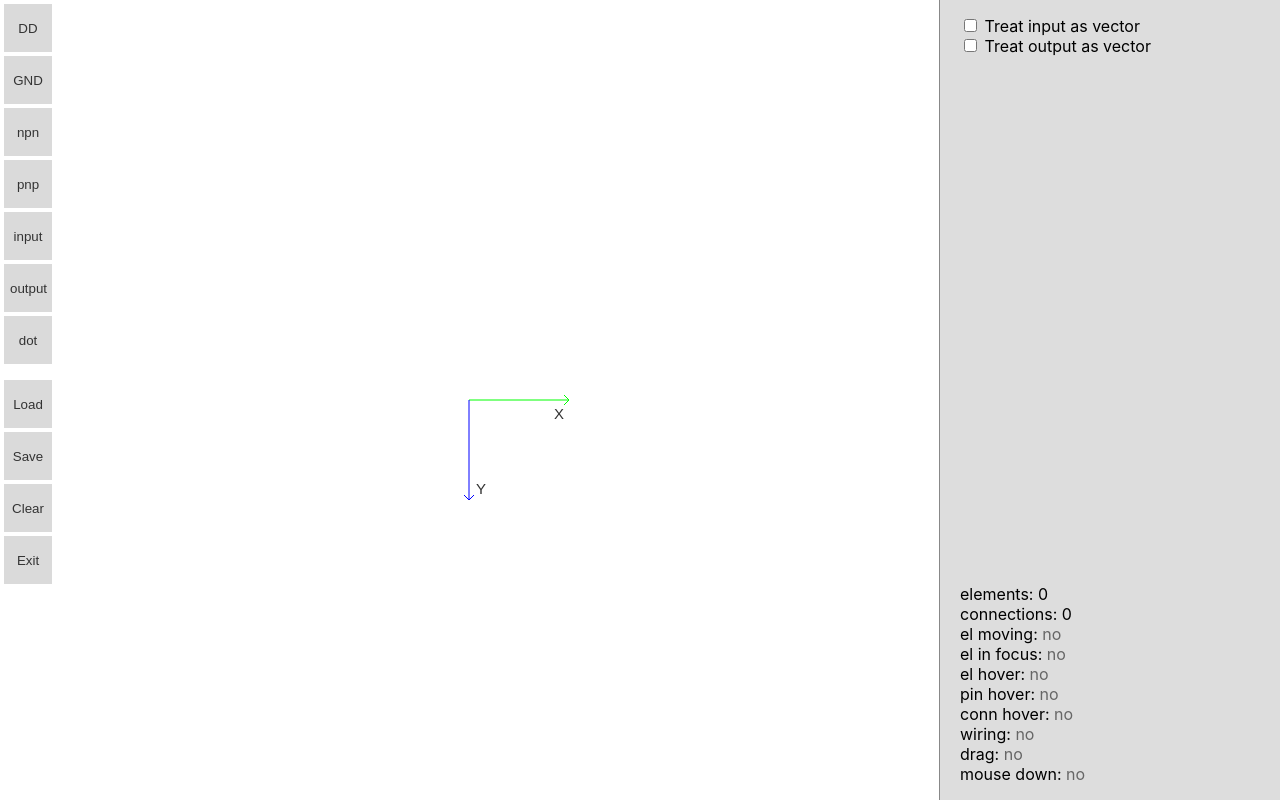
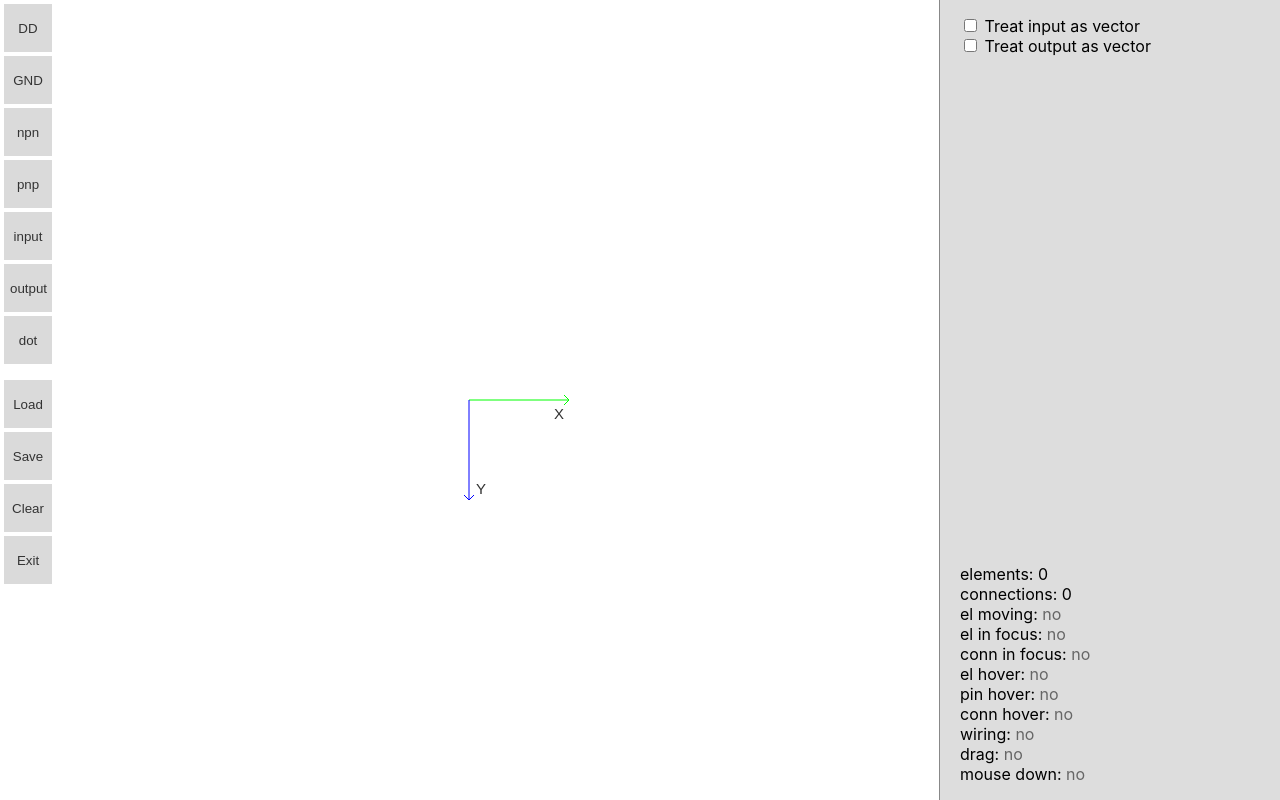
Before and after one commit to bacher/schematic, a React (Create React App) app: page / in a window 1280 px wide. Both pictures are taken after a click on the button "New schema". Built offline with nearby package versions, Linux system fonts and the light colour scheme.

Commit message:
add connections in focus

```diff
--- a/src/components/Emulator/Emulator.tsx
+++ b/src/components/Emulator/Emulator.tsx
@@ -36,11 +36,6 @@ type Cursor =
   | 'grabbing'
   | 'cross'
   | undefined;
-
-type HoverTarget = {
-  elId: ElementId;
-  activePin: { index: number } | undefined;
-};
 
 function subtract(p1: Point, p2: Point): Point {
   return {
@@ -93,6 +88,11 @@ type AssetSet = {
   status: LoadingStatus;
 };
 
+enum NodeType {
+  ELEMENT,
+  CONNECTION,
+}
+
 type Props = {
   gameId: GameId;
 };
@@ -119,18 +119,32 @@ export function Emulator({ gameId }: Props) {
   });
   const mousePos = useRefState({ x: 0, y: 0 });
   const hoverElement = useRefState<{
-    target: HoverTarget | undefined;
+    target:
+      | {
+          type: NodeType.ELEMENT;
+          elId: ElementId;
+          activePin: { index: number } | undefined;
+        }
+      | {
+          type: NodeType.CONNECTION;
+          connectionIndex: number;
+        }
+      | undefined;
   }>({
     target: undefined,
   });
-  const hoverConnection = useRefState<{
-    target: { index: number } | undefined;
-  }>({
-    target: undefined,
-  });
-  const focusElement = useRefState<{ elId: ElementId | undefined }>({
-    elId: undefined,
-  });
+  const focusElement = useRefState<{
+    target:
+      | {
+          type: NodeType.ELEMENT;
+          elId: ElementId;
+        }
+      | {
+          type: NodeType.CONNECTION;
+          connectionIndex: number;
+        }
+      | undefined;
+  }>({ target: undefined });
   const movingElement = useRefState<{
     target: { elId: ElementId } | undefined;
   }>({
@@ -163,10 +177,9 @@ export function Emulator({ gameId }: Props) {
     state.elements = [];
     state.connections = [];
     hoverElement.target = undefined;
-    focusElement.elId = undefined;
+    focusElement.target = undefined;
     movingElement.target = undefined;
     wireElement.source = undefined;
-    hoverConnection.target = undefined;
     panState.isPan = false;
     mouseState.isMouseDown = false;
   }
@@ -233,6 +246,8 @@ export function Emulator({ gameId }: Props) {
     actualizeDensityFactor();
     const { factor } = densityFactor;
 
+    const hoverTarget = hoverElement.target;
+
     ctx.save();
     ctx.clearRect(0, 0, size.width * factor, size.height * factor);
 
@@ -279,7 +294,11 @@ export function Emulator({ gameId }: Props) {
     for (const element of state.elements) {
       const { pos } = element;
 
-      if (element.id === hoverElement.target?.elId) {
+      if (
+        hoverTarget &&
+        hoverTarget.type === NodeType.ELEMENT &&
+        element.id === hoverTarget.elId
+      ) {
         ctx.save();
         ctx.strokeStyle = '#ddf';
         ctx.lineWidth = 3;
@@ -290,7 +309,11 @@ export function Emulator({ gameId }: Props) {
           FOCUS_SIZE,
         );
         ctx.restore();
-      } else if (element.id === focusElement.elId) {
+      } else if (
+        focusElement.target &&
+        focusElement.target.type === NodeType.ELEMENT &&
+        focusElement.target.elId === element.id
+      ) {
         ctx.save();
         ctx.strokeStyle = '#ededf3';
         ctx.lineWidth = 2;
@@ -322,8 +345,20 @@ export function Emulator({ gameId }: Props) {
         el2.pos.x - ICON_SIZE / 2 + pin2.pos.x * ICON_SIZE,
         el2.pos.y - ICON_SIZE / 2 + pin2.pos.y * ICON_SIZE,
       );
-      ctx.lineWidth = hoverConnection.target?.index === index ? 3 : 1;
-      ctx.strokeStyle = '#333';
+
+      const isHovered =
+        hoverTarget &&
+        hoverTarget.type === NodeType.CONNECTION &&
+        hoverTarget.connectionIndex === index;
+
+      const isInFocus =
+        focusElement.target &&
+        focusElement.target.type === NodeType.CONNECTION &&
+        focusElement.target.connectionIndex === index;
+
+      ctx.lineWidth = isHovered || isInFocus ? 3 : 1;
+      ctx.strokeStyle = isInFocus ? '#00f' : '#333';
+
       ctx.stroke();
       ctx.restore();
 
@@ -387,13 +422,13 @@ export function Emulator({ gameId }: Props) {
       }
 
       const { pins } = elementsDescriptions[type];
-      const hoverTarget = hoverElement.target;
       let i = 0;
 
       for (const pin of pins) {
-        const isActive =
+        const isHovered =
           hoverTarget &&
-          element.id === hoverTarget.elId &&
+          hoverTarget.type === NodeType.ELEMENT &&
+          hoverTarget.elId === element.id &&
           hoverTarget.activePin &&
           hoverTarget.activePin.index === i;
 
@@ -406,13 +441,13 @@ export function Emulator({ gameId }: Props) {
         ctx.arc(
           pos.x + (pin.pos.x - 0.5) * ICON_SIZE,
           pos.y + (pin.pos.y - 0.5) * ICON_SIZE,
-          isActive ? PIN_DOT_RADIUS + 1 : PIN_DOT_RADIUS,
+          isHovered ? PIN_DOT_RADIUS + 1 : PIN_DOT_RADIUS,
           0,
           Math.PI * 2,
         );
         ctx.closePath();
 
-        if (isActive || isWire) {
+        if (isHovered || isWire) {
           ctx.save();
           ctx.fillStyle = isWire ? '#d66' : '#66d';
           ctx.fill();
@@ -436,10 +471,15 @@ export function Emulator({ gameId }: Props) {
 
     if (wireElement.source) {
       currentCursor = 'pointer';
-    } else if (hoverElement.target?.activePin) {
+    } else if (hoverTarget)
+      if (hoverTarget.type === NodeType.CONNECTION) {
+        currentCursor = 'move';
+      } else if (hoverTarget.type === NodeType.ELEMENT) {
+        if (hoverTarget.activePin) {
           currentCursor = 'pointer';
-    } else if (hoverElement.target) {
+        } else {
           currentCursor = 'move';
+        }
       } else if (panState.isPan) {
         currentCursor = 'grabbing';
       }
@@ -491,10 +531,12 @@ export function Emulator({ gameId }: Props) {
           // before set check if already hovered
           if (
             !hoverTarget ||
+            hoverTarget.type !== NodeType.ELEMENT ||
             hoverTarget.elId !== element.id ||
             hoverTarget.activePin?.index !== pinIndex
           ) {
             hoverElement.target = {
+              type: NodeType.ELEMENT,
               elId: element.id,
               activePin: {
                 index: pinIndex,
@@ -517,10 +559,12 @@ export function Emulator({ gameId }: Props) {
           // before set check if already hovered
           if (
             !hoverTarget ||
+            hoverTarget.type !== NodeType.ELEMENT ||
             hoverTarget.elId !== element.id ||
             hoverTarget.activePin
           ) {
             hoverElement.target = {
+              type: NodeType.ELEMENT,
               elId: element.id,
               activePin: undefined,
             };
@@ -559,10 +603,14 @@ export function Emulator({ gameId }: Props) {
 
           // before set check if already hovered
           if (
-            !hoverConnection.target ||
-            hoverConnection.target.index !== connectionIndex
+            !hoverTarget ||
+            hoverTarget.type !== NodeType.CONNECTION ||
+            hoverTarget.connectionIndex !== connectionIndex
           ) {
-            hoverConnection.target = { index: connectionIndex };
+            hoverElement.target = {
+              type: NodeType.CONNECTION,
+              connectionIndex,
+            };
             flag = true;
           }
           hoverConnectionFound = true;
@@ -571,16 +619,9 @@ export function Emulator({ gameId }: Props) {
       }
     }
 
-    if (!hoverFound) {
+    if (!hoverFound && !hoverConnectionFound) {
       if (hoverElement.target) {
         hoverElement.target = undefined;
-        flag = true;
-      }
-    }
-
-    if (!hoverConnectionFound) {
-      if (hoverConnection.target) {
-        hoverConnection.target = undefined;
         flag = true;
       }
     }
@@ -736,14 +777,11 @@ export function Emulator({ gameId }: Props) {
     elId: ElementId;
     pinIndex: number;
   }) {
-    focusElement.elId = elId;
+    focusElement.target = { type: NodeType.ELEMENT, elId };
     wireElement.source = {
       elId,
       pinIndex,
     };
-    // state.connections = state.connections.filter(
-    //   ([p1, p2]) => p1.elId !== elId && p2.elId !== elId,
-    // );
   }
 
   const onMouseUp = useHandler((e?: MouseEvent) => {
@@ -759,8 +797,14 @@ export function Emulator({ gameId }: Props) {
 
     mouseState.isMouseDown = false;
 
-    if (focusElement.elId && !wireElement.source && !movingElement.target) {
-      focusElement.elId = undefined;
+    // TODO: Why focus resetting here?
+    if (
+      focusElement.target &&
+      focusElement.target.type === NodeType.ELEMENT &&
+      !wireElement.source &&
+      !movingElement.target
+    ) {
+      focusElement.target = undefined;
       needRepaint = true;
     }
 
@@ -779,6 +823,7 @@ export function Emulator({ gameId }: Props) {
 
       if (
         hoverTarget &&
+        hoverTarget.type === NodeType.ELEMENT &&
         hoverTarget.activePin &&
         wireElement.source.elId !== hoverTarget.elId
       ) {
@@ -799,7 +844,11 @@ export function Emulator({ gameId }: Props) {
     } else if (!wireElement.source) {
       const hoverTarget = hoverElement.target;
 
-      if (hoverTarget && hoverTarget.activePin) {
+      if (
+        hoverTarget &&
+        hoverTarget.type === NodeType.ELEMENT &&
+        hoverTarget.activePin
+      ) {
         startWiring({
           elId: hoverTarget.elId,
           pinIndex: hoverTarget.activePin.index,
@@ -807,10 +856,31 @@ export function Emulator({ gameId }: Props) {
         needRepaint = true;
       }
 
-      if (hoverTarget && !hoverTarget.activePin) {
-        if (focusElement.elId !== hoverTarget.elId) {
-          focusElement.elId = hoverTarget.elId;
+      if (hoverTarget) {
+        if (hoverTarget.type === NodeType.ELEMENT && !hoverTarget.activePin) {
+          if (
+            !focusElement.target ||
+            focusElement.target.type !== NodeType.ELEMENT ||
+            focusElement.target.elId !== hoverTarget.elId
+          ) {
+            focusElement.target = {
+              type: NodeType.ELEMENT,
+              elId: hoverTarget.elId,
+            };
             needRepaint = true;
+          }
+        } else if (hoverTarget.type === NodeType.CONNECTION) {
+          if (
+            !focusElement.target ||
+            focusElement.target.type !== NodeType.CONNECTION ||
+            focusElement.target.connectionIndex !== hoverTarget.connectionIndex
+          ) {
+            focusElement.target = {
+              type: NodeType.CONNECTION,
+              connectionIndex: hoverTarget.connectionIndex,
+            };
+            needRepaint = true;
+          }
         }
       }
     }
@@ -870,6 +940,7 @@ export function Emulator({ gameId }: Props) {
                 !isMoving &&
                 !wireElement.source &&
                 hoverTarget &&
+                hoverTarget.type === NodeType.ELEMENT &&
                 hoverTarget.activePin
               ) {
                 startWiring({
@@ -883,11 +954,19 @@ export function Emulator({ gameId }: Props) {
                 needRepaint = true;
               }
 
-              if (!isMoving && !wireElement.source && hoverTarget) {
+              if (
+                !isMoving &&
+                !wireElement.source &&
+                hoverTarget &&
+                hoverTarget.type === NodeType.ELEMENT
+              ) {
                 movingElement.target = {
                   elId: hoverTarget.elId,
                 };
-                focusElement.elId = hoverTarget.elId;
+                focusElement.target = {
+                  type: NodeType.ELEMENT,
+                  elId: hoverTarget.elId,
+                };
                 needRepaint = true;
               }
 
@@ -1075,10 +1154,42 @@ export function Emulator({ gameId }: Props) {
           <div>elements: {state.elements.length}</div>
           <div>connections: {state.connections.length}</div>
           <div>el moving: {yesNo(movingElement.target)}</div>
-          <div>el in focus: {yesNo(focusElement.elId)}</div>
-          <div>el hover: {yesNo(hoverElement.target)}</div>
-          <div>pin hover: {yesNo(hoverElement.target?.activePin)}</div>
-          <div>conn hover: {yesNo(hoverConnection.target)}</div>
+          <div>
+            el in focus:{' '}
+            {yesNo(
+              focusElement.target &&
+                focusElement.target.type === NodeType.ELEMENT,
+            )}
+          </div>
+          <div>
+            conn in focus:{' '}
+            {yesNo(
+              focusElement.target &&
+                focusElement.target.type === NodeType.CONNECTION,
+            )}
+          </div>
+          <div>
+            el hover:{' '}
+            {yesNo(
+              hoverElement.target &&
+                hoverElement.target.type === NodeType.ELEMENT,
+            )}
+          </div>
+          <div>
+            pin hover:{' '}
+            {yesNo(
+              hoverElement.target &&
+                hoverElement.target.type === NodeType.ELEMENT &&
+                hoverElement.target.activePin,
+            )}
+          </div>
+          <div>
+            conn hover:{' '}
+            {yesNo(
+              hoverElement.target &&
+                hoverElement.target.type === NodeType.CONNECTION,
+            )}
+          </div>
           <div>wiring: {yesNo(wireElement.source)}</div>
           <div>drag: {yesNo(panState.isPan)}</div>
           <div>mouse down: {yesNo(mouseState.isMouseDown)}</div>
```
Lines whose indentation alone changed are shown as unchanged.
